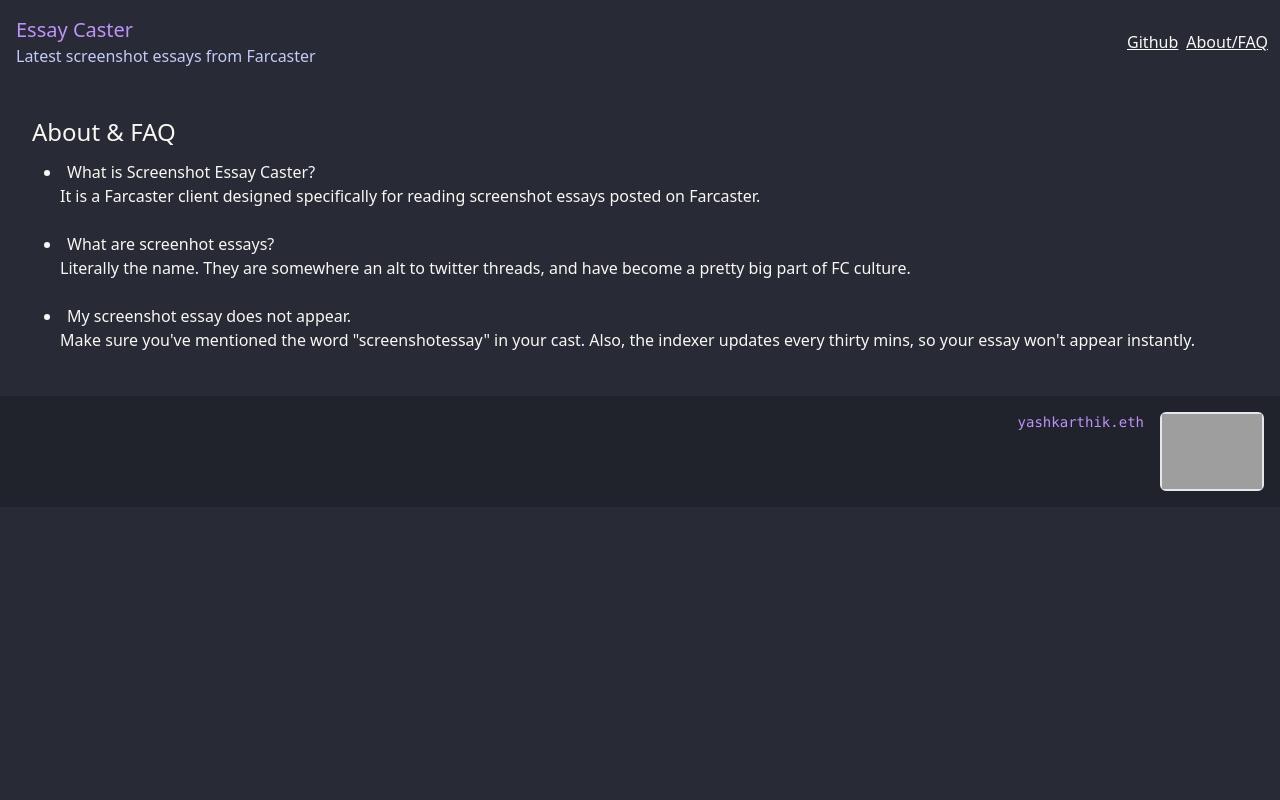
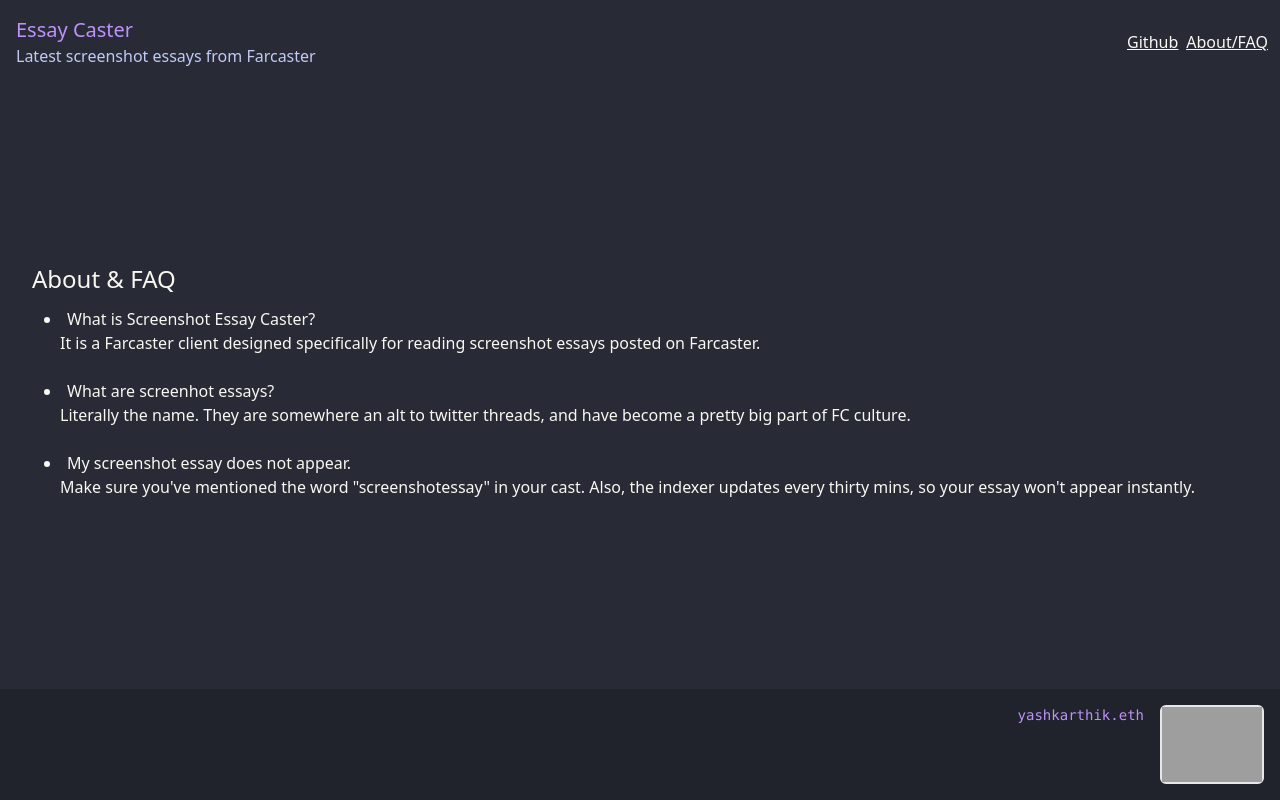
Before and after one commit to YashKarthik/screenshot-essay-caster, a Next.js app: page /about in a window 1280 px wide. Built offline with nearby package versions, Linux system fonts and the light colour scheme; grey boxes are pictures that could not be loaded.

Commit message:
(fix): fixed image top clipping in browse page.

```diff
--- a/app/[merkleRoot]/page.tsx
+++ b/app/[merkleRoot]/page.tsx
@@ -49,7 +49,9 @@
 
         </div>
 
-        <img className="border-neutral border-2 rounded-md " src={data.casts[data.casts.length - 1].body.data.image!} alt="Essay screenshot" />
+        <div className="overflow-auto max-h-[550px] border-neutral border-2 rounded-lg ">
+          <img className="overflow-auto" src={data.casts[data.casts.length - 1].body.data.image!} alt="Essay screenshot" />
+        </div>
         <figcaption className="italic text-neutral-content">{data.casts[data.casts.length - 1].body.data.text}</figcaption>
       </figure>
 
@@ -60,7 +62,7 @@
           {data.casts.map(c => {
             if (c.body.data.replyParentMerkleRoot != cast.merkleRoot) return;
             return (
-              <div className="flex flex-col items-stretch m-4 p-2 bg-neutral-focus rounded-md">
+              <div key={c.uri} className="flex flex-col items-stretch m-4 p-2 bg-neutral-focus rounded-md">
                 <div className="flex flex-row justify-between">
                   <div className="flex flex-row">
                     <img src={c.meta.avatar} alt='User avatar' className="w-8 rounded-full mr-1" />
--- a/app/layout.tsx
+++ b/app/layout.tsx
@@ -10,7 +10,7 @@
     <html lang="en" data-theme="dracula">
 
       <head />
-      <body>
+      <body className="flex flex-col justify-between min-h-[100vh]">
         <nav>
           <div className="navbar bg-base-100">
             <div className="m-2 flex-1 flex-col items-start">
@@ -39,7 +39,7 @@
 
         {children}
 
-        <footer className="bottom-px footer items-center p-4 bg-base-300 text-neutral-content">
+        <footer className="mb-0 footer items-center p-4 bg-base-300 text-neutral-content">
           <div className="grid-flow-col gap-4 md:place-self-center md:justify-self-end">
 
             <p className="text-secondary font-mono">
--- a/components/CastCard.tsx
+++ b/components/CastCard.tsx
@@ -33,9 +33,9 @@
         <p>{cast.body.data.text}</p>
       </div>
 
-      <figure className="overflow-auto max-h-52">
-        <img src={cast.body.data.image!} alt="Essay image" className="overflow-auto" />
-      </figure>
+      <div className="overflow-auto max-h-52 border-b-2 rounded-b-2xl border-base-300">
+        <img src={cast.body.data.image!} alt="Essay image" />
+      </div>
 
     </a>
   );
```
